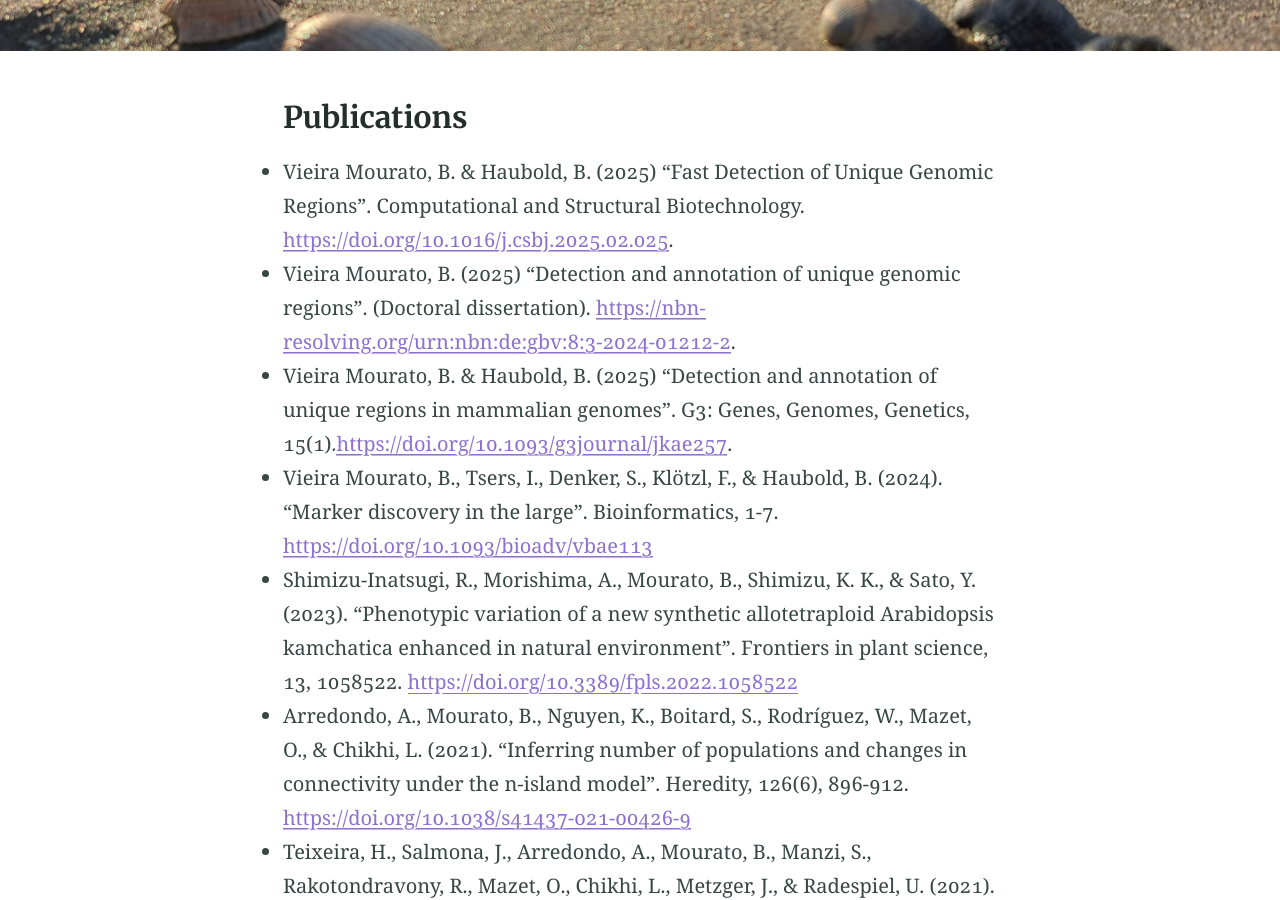
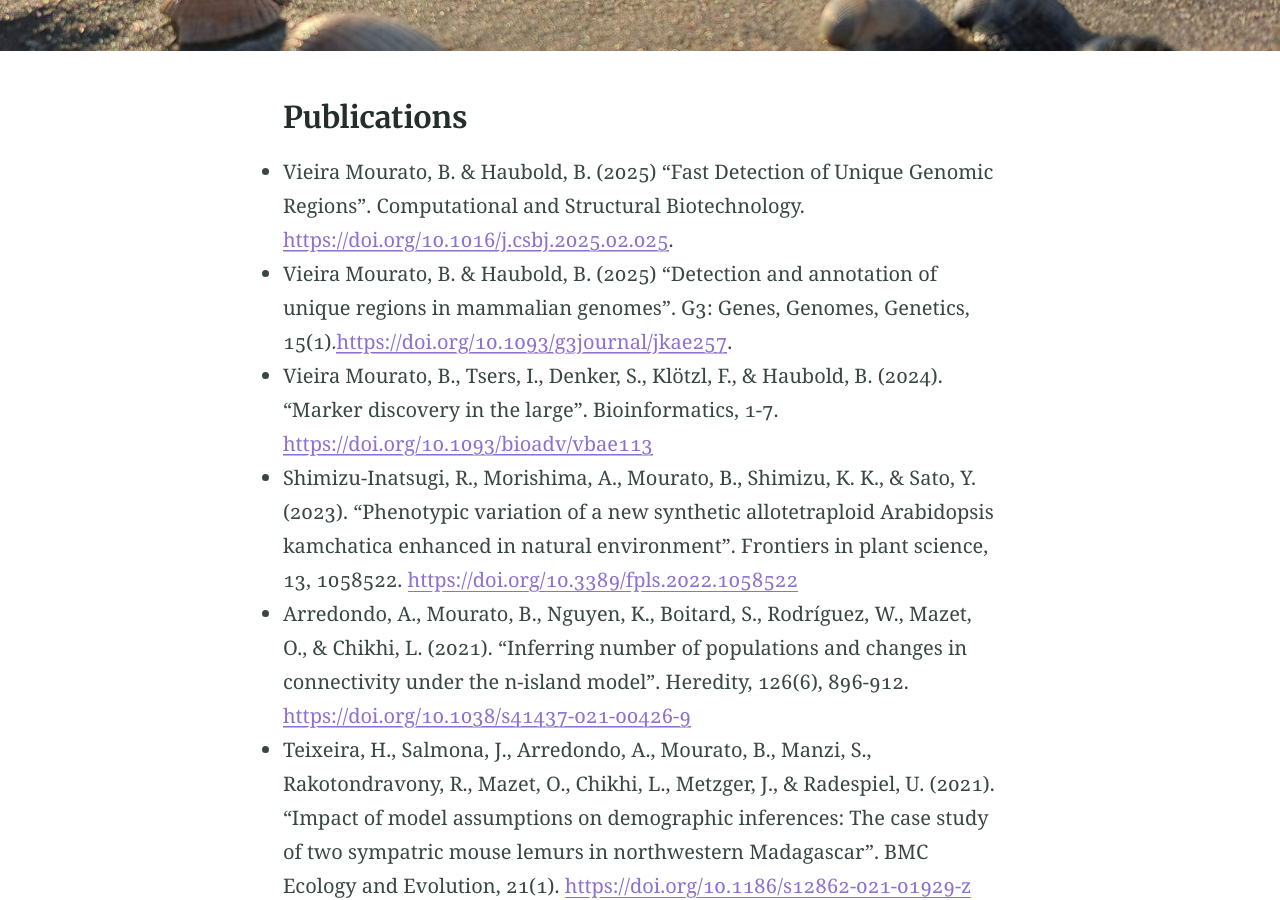
Before and after one commit to beatrizvm/beatrizvm.github.io, a Jekyll site: the page built from _pages/publications.md, in a window 1280 px wide and 900 px high, scrolled down 373 px. Built offline with Jekyll 4.4.1, drawn with Linux system fonts in a browser that asks for light colours; some of the changed text lies outside the part shown.

Commit message:
Move dissertation to others section

```diff
--- a/_pages/publications.md
+++ b/_pages/publications.md
@@ -6,8 +6,6 @@ permalink: /publications/
 ---
 
 - Vieira Mourato, B. & Haubold, B. (2025) "Fast Detection of Unique Genomic Regions". Computational and Structural Biotechnology. [https://doi.org/10.1016/j.csbj.2025.02.025](https://doi.org/10.1016/j.csbj.2025.02.025).
-
-- Vieira Mourato, B. (2025) "Detection and annotation of unique genomic regions". (Doctoral dissertation). [https://nbn-resolving.org/urn:nbn:de:gbv:8:3-2024-01212-2](https://nbn-resolving.org/urn:nbn:de:gbv:8:3-2024-01212-2).
 
 - Vieira Mourato, B. & Haubold, B. (2025) "Detection and annotation of unique regions in mammalian genomes". G3: Genes, Genomes, Genetics, 15(1).[https://doi.org/10.1093/g3journal/jkae257](https://doi.org/10.1093/g3journal/jkae257).
 
```
Also changed, not shown: other parts of _pages/publications.md (+2 -0 lines).
